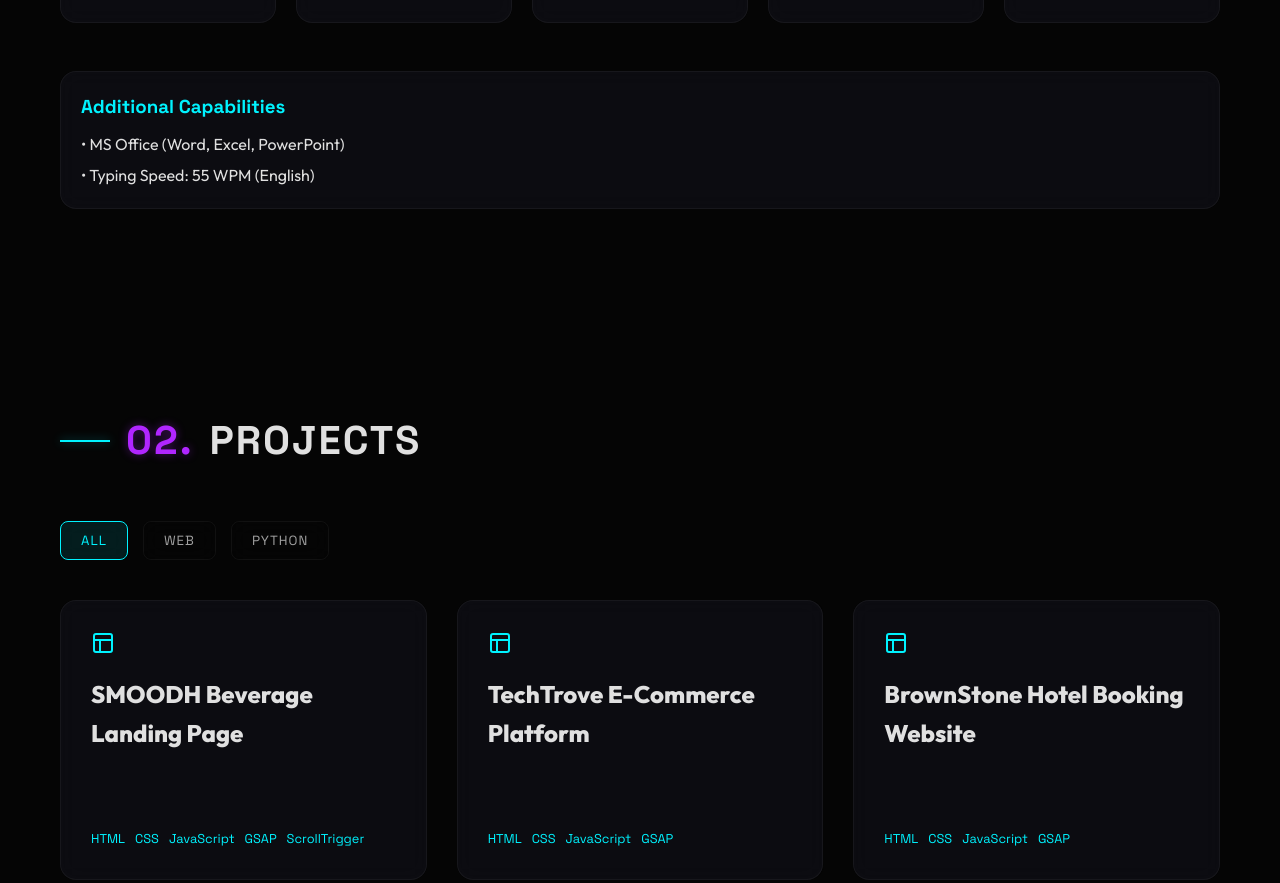
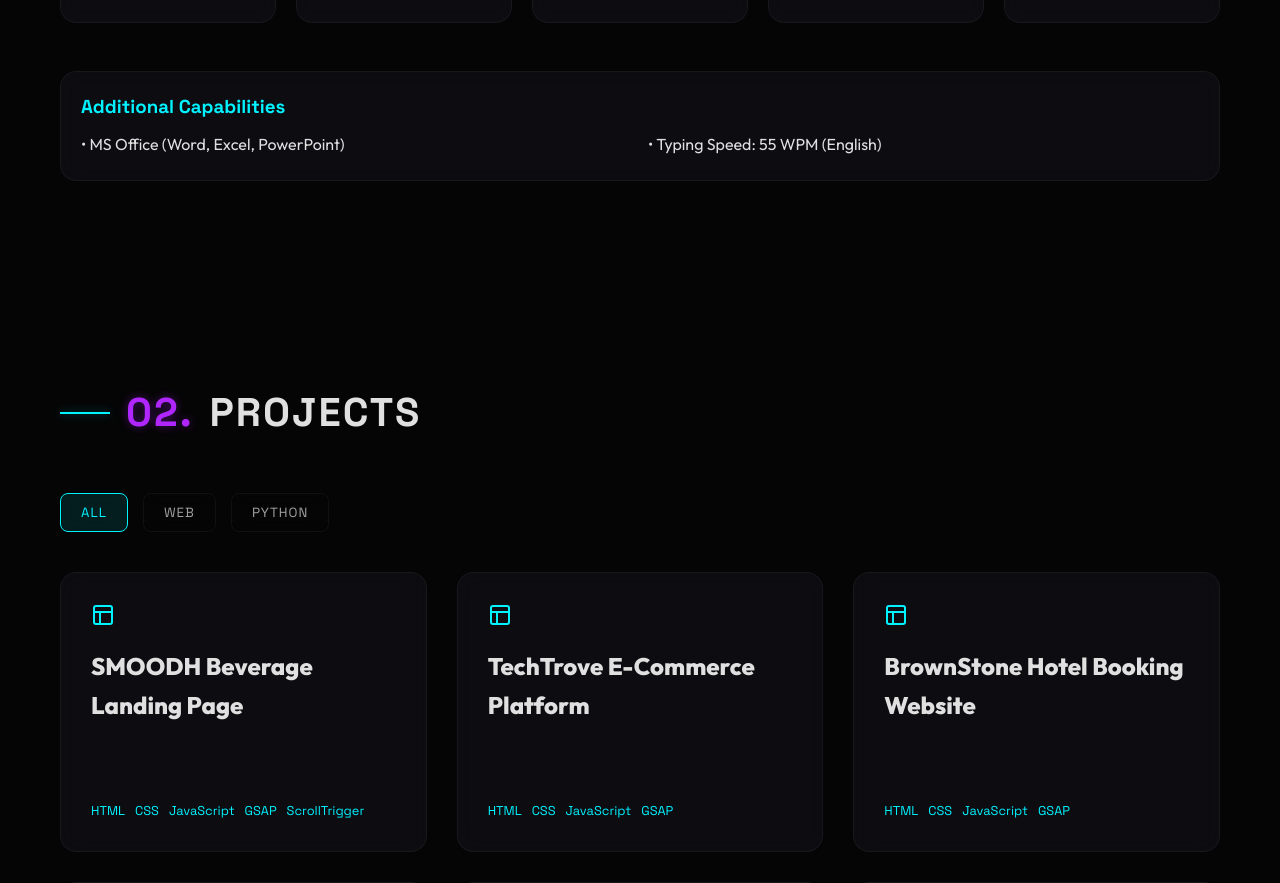
Before and after one commit to Hariom-vishwa/MyPortfolio, a React (Vite) app: page / in a window 1280 px wide. Shown: the part 1241-2124 px from the top of the page. Built offline with nearby package versions, Linux system fonts and the light colour scheme.

Commit message:
css fixes

```diff
--- a/src/Style/Hero.css
+++ b/src/Style/Hero.css
@@ -6,7 +6,7 @@ nav {
   width: 100%;
   display: flex;
   z-index: 100;
-  background-color: linear-gradient(to bottom, rgba(5, 5, 5, 0.9));
+  background: linear-gradient(to bottom, rgba(5, 5, 5, 0.9));
 }
 
 .nav-list {
--- a/src/Style/Skills.css
+++ b/src/Style/Skills.css
@@ -36,5 +36,5 @@
 
 .additional-caps ul {
   list-style-type: none;
-  columns: var(--text-secondary);
+  columns: 2;
 }
```
